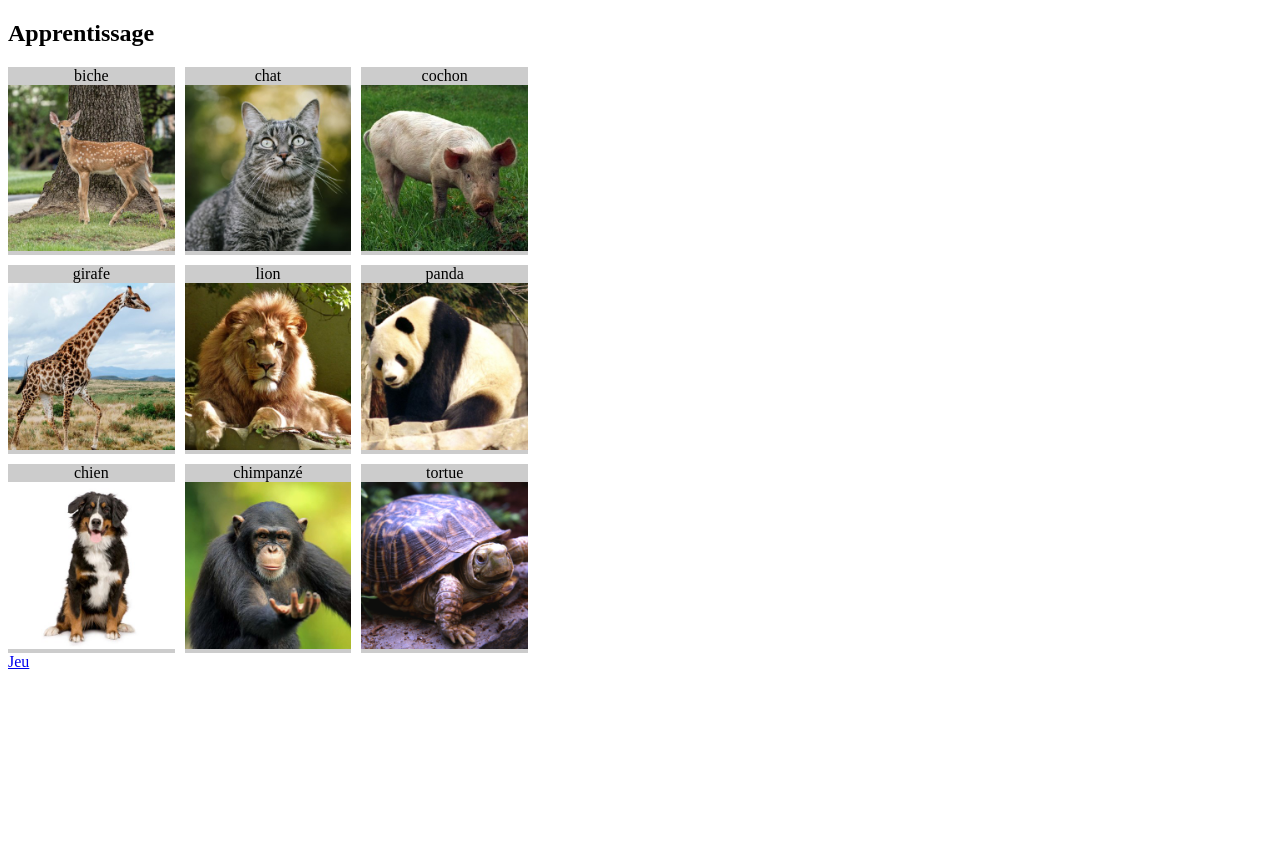
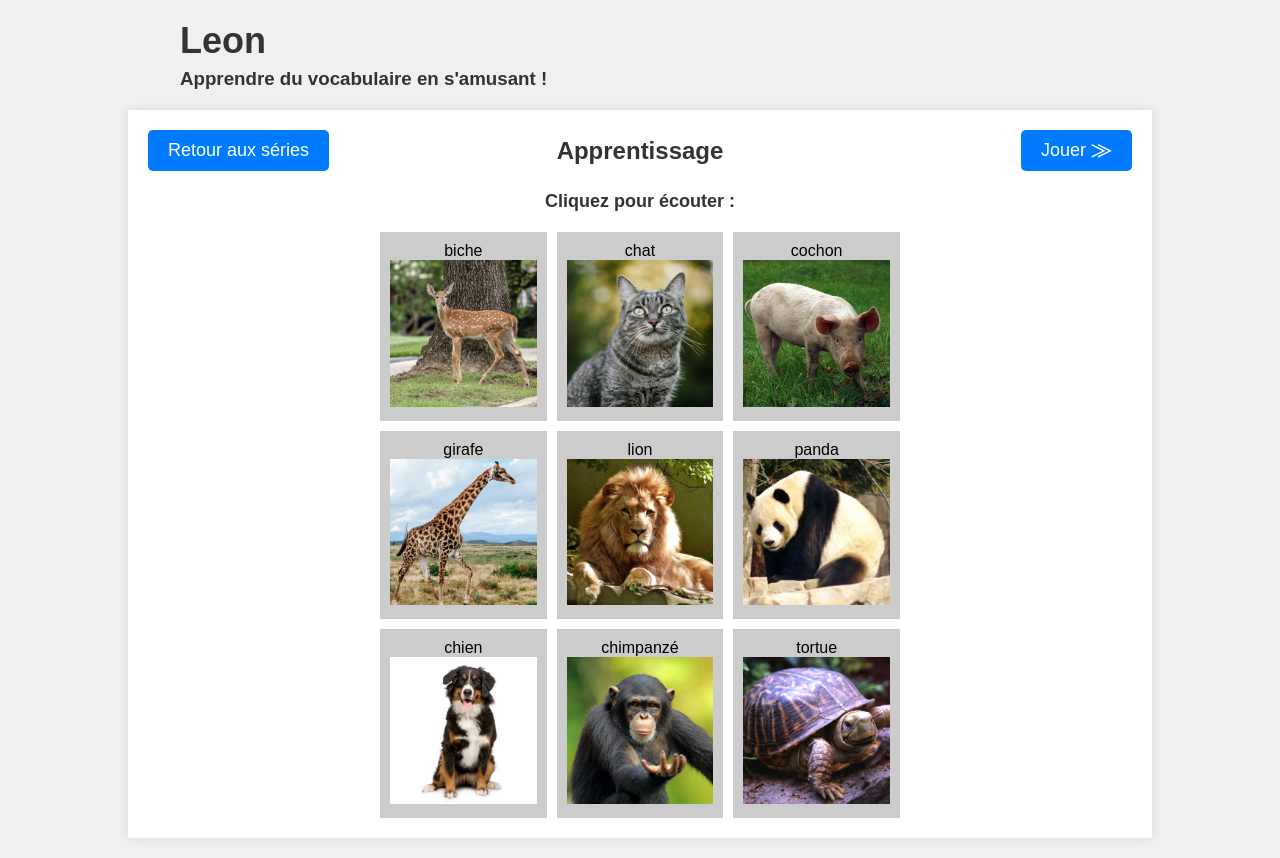
Before and after one commit to Hugo-COLLIN/LeonApp-VocabVoiceLearning, a website with bundled scripts: page src/index.html in a window 1280 px wide. Both pictures are taken after a click on the link "Apprentissage". Before the commit the page ends 800 px from the top, so only its background shows below. Built offline with nearby package versions, Linux system fonts and the light colour scheme.

Commit message:
Refactor and style (#10)
* simplification: initCells in Grid instead of implementing it

* extract gameSet to declare it 1 time only

* rename folder to sets

* rename folder to sets

* rename folder to sets

* better UI and UX

```diff
--- a/src/css/styles.css
+++ b/src/css/styles.css
@@ -1,26 +1,73 @@
-main > div {
-    display: none;
+* {
+    margin: 0;
+    padding: 0;
+    box-sizing: border-box;
+}
+
+body {
+    font-family: Arial, sans-serif;
+    background-color: #f0f0f0;
+    margin: 0;
+    padding: 0;
+}
+
+header {
+    padding: 20px;
+    width: 50vw;
+    margin-left: 2em
 }
 
 
-/**
---- PICTURE GRID ---
- */
+main {
+    width: 80%;
+    margin: 0 auto;
+}
+
+main > div {
+    display: none;
+    padding: 20px;
+    box-shadow: 0px 0px 10px 0px rgba(0,0,0,0.1);
+    background-color: white;
+    margin-bottom: 20px;
+}
+
+h1 {
+    /*text-align: center;*/
+    color: #333;
+    font-size: 36px;
+    vertical-align: baseline;
+    padding-bottom: 6px;
+}
+
+h3 {
+    color: #333;
+}
+
+h2 {
+    text-align: center;
+    color: #333;
+    font-size: 24px;
+    vertical-align: baseline;
+}
+
+h4 {
+    text-align: center;
+    color: #333;
+    font-size: 18px;
+}
+
 .grid {
     display: grid;
+    width: 520px;
     grid-gap: 10px;
-    width: 520px;
-}
-
-.temp {
-    grid-template-columns: repeat(3, 1fr);
-    grid-template-rows: repeat(3, 1fr);
+    margin: 20px auto 0 auto;
 }
 
 .cell {
     background: #ccc;
     text-align: center;
     position: relative;
+    padding: 10px;
 }
 
 .cell img {
@@ -28,16 +75,50 @@ main > div {
     height: auto;
 }
 
-/*.cell figcaption {*/
-/*    display: none;*/
-/*    position: absolute;*/
-/*    top: 0;*/
-/*    left: 0;*/
-/*    width: 100%;*/
-/*    height: 100%;*/
-/*    background: rgba(0, 0, 0, 0.5);*/
-/*    color: #fff;*/
-/*    justify-content: center;*/
-/*    align-items: center;*/
-/*    transition: all 0.3s ease-in-out;*/
+
+.button {
+    border: none;
+    display: inline-block;
+    background-color: #007BFF;
+    color: white;
+    padding: 10px 20px;
+    text-decoration: none;
+    border-radius: 5px;
+    transition: background-color 0.3s ease;
+    cursor: pointer;
+    font-size: 18px;
+}
+
+button:hover, .button:hover {
+    background-color: #0056b3;
+}
+
+:not(button) > a {
+    display: inline-block;
+    color: #007BFF;
+    text-decoration: none;
+}
+
+.page-head {
+    display: grid;
+    align-items: center;
+    grid-template-columns: repeat(3, 1fr);
+    grid-gap: 20px;
+    margin-bottom: 20px;
+}
+
+.inline > * {
+    display: inline-block;
+}
+
+.center {
+    text-align: center;
+}
+
+.right {
+    text-align: right;
+}
+
+/*.play-button {*/
+/*    cursor: pointer;*/
 /*}*/
--- a/src/index.html
+++ b/src/index.html
@@ -11,27 +11,50 @@
 </head>
 <body>
   <main>
-    <div id="language">
+    <header>
+      <h1>Leon</h1>
+      <h3>Apprendre du vocabulaire en s'amusant !</h3>
+    </header>
+
+    <div id="lang">
       <h2>Langue</h2>
-      <a href="#series">Séries</a>
+      <button><a href="#series">Séries</a></button>
     </div>
 
-    <div id="series">
+    <div id="sets">
       <h2>Séries</h2>
-      <a href="#learn">Apprentissage</a>
+      <a href="#learn" class="button">Apprentissage</a>
     </div>
 
     <div id="learn">
-      <h2>Apprentissage</h2>
+      <div class="page-head">
+        <div>
+          <a href="#sets" class="button">Retour aux séries</a>
+        </div>
+        <h2>Apprentissage</h2>
+        <div class="right">
+          <a href="#game" class="button">Jouer ⨠</a>
+        </div>
+      </div>
+      <h4>Cliquez pour écouter : </h4>
       <div class="grid-container"></div>
-      <a href="#game">Jeu</a>
+      <div class="right">
+
+      </div>
     </div>
 
     <div id="game">
-      <h2>Jeu d'apprentissage</h2>
+      <div class="page-head">
+        <div>
+          <a href="#learn" class="button">Retour à l'apprentissage</a>
+        </div>
+        <h2>Jeu</h2>
+      </div>
+      <div class="inline center">
+        <h4>Cliquez sur l'animal correspondant : </h4>
+        <button class="button play-button">🔁Réécouter</button>
+      </div>
       <div class="grid-container"></div>
-      <button class="play-button">Réécouter</button>
-      <a href="#series">Séries</a>
     </div>
   </main>
 
--- a/src/js/application/router/router.js
+++ b/src/js/application/router/router.js
@@ -8,7 +8,7 @@ export function initRouter() {
     const initialUrl =
       urlHash && checkAppPageExists(urlHash)
         ? urlHash
-        : 'series';
+        : 'sets';
 
     showAppPage(initialUrl);
 
--- a/src/js/elements/gameGrid/Grid.js
+++ b/src/js/elements/gameGrid/Grid.js
@@ -1,4 +1,5 @@
 import {NotImplementedError} from "../../application/errors/NotImplementedError.js";
+import {Cell} from "./Cell.js";
 
 /**
  * An abstract class representing a grid
@@ -24,7 +25,15 @@ export class Grid {
      * @param size - The size of the grid (size x size)
      */
     initCells(size = 3) {
-      throw new NotImplementedError();
+      for (let i = 0; i < size * size; i++) {
+        const cell = new Cell();
+        this.grid.appendChild(cell.getCell());
+        this.cells.add(cell);
+      }
+
+      // Set the grid size
+      this.grid.style.gridTemplateColumns = `repeat(${size}, 1fr)`;
+      this.grid.style.gridTemplateRows = `repeat(${size}, 1fr)`;
     }
 
     fillCells(gameSet) {
--- a/src/js/elements/gameGrid/GridGame.js
+++ b/src/js/elements/gameGrid/GridGame.js
@@ -1,5 +1,4 @@
 import {Grid} from "./Grid.js";
-import {Cell} from './Cell.js';
 import {SpeechSynthesis} from "../SpeechSynthesis.js";
 
 const WIN_MESSAGE = 'Bravo, vous avez gagné !';
@@ -20,18 +19,6 @@ export class GridGame extends Grid {
 
   saySelectedPictureName() {
     this.speechSynthesis.speak(this.selectedPictureName);
-  }
-
-  initCells(size = 3) {
-    for (let i = 0; i < size * size; i++) {
-      const cell = new Cell();
-      this.grid.appendChild(cell.getCell());
-      this.cells.add(cell);
-    }
-
-    // Set the grid size
-    this.grid.style.gridTemplateColumns = `repeat(${size}, 1fr)`;
-    this.grid.style.gridTemplateRows = `repeat(${size}, 1fr)`;
   }
 
   fillCells(gameSet) {
--- a/src/js/elements/gameGrid/GridLearning.js
+++ b/src/js/elements/gameGrid/GridLearning.js
@@ -1,4 +1,3 @@
-import { Cell } from './Cell.js';
 import {Grid} from "./Grid.js";
 
 /**
@@ -7,22 +6,6 @@ import {Grid} from "./Grid.js";
 export class GridLearning extends Grid {
     constructor(gridName, appendSelector) {
         super(gridName, appendSelector);
-    }
-
-    /**
-     * Add cells to the grid
-     * @param size - The size of the grid (size x size)
-     */
-    initCells(size = 3) {
-      for (let i = 0; i < size * size; i++) {
-        const cell = new Cell();
-        this.grid.appendChild(cell.getCell());
-        this.cells.add(cell);
-      }
-
-      // Set the grid size
-      this.grid.style.gridTemplateColumns = `repeat(${size}, 1fr)`;
-      this.grid.style.gridTemplateRows = `repeat(${size}, 1fr)`;
     }
 
     /**
--- a/src/js/pages/game.js
+++ b/src/js/pages/game.js
@@ -1,19 +1,6 @@
 import {GridGame} from "../elements/gameGrid/GridGame.js";
-import {GameSet} from "../elements/GameSet.js";
 
-export function initGameGrid() {
-  const gameSet = new GameSet('assets/grids/animals-1/', [
-    {name: 'biche.jpg', alt: 'biche'},
-    {name: 'chat.jpg', alt: 'chat'},
-    {name: 'cochon.jpg', alt: 'cochon'},
-    {name: 'girafe.jpg', alt: 'girafe'},
-    {name: 'lion.jpg', alt: 'lion'},
-    {name: 'panda.jpg', alt: 'panda'},
-    {name: 'chien.jpg', alt: 'chien'},
-    {name: 'chimpanze.jpg', alt: 'chimpanzé'},
-    {name: 'tortue.png', alt: 'tortue'},
-  ]);
-
+export function initGameGrid(gameSet) {
   const gridGame = new GridGame('gridGame', '#game > .grid-container', gameSet);
   gridGame.initCells(3);
   gridGame.fillCells(gameSet);
--- a/src/js/pages/pages.js
+++ b/src/js/pages/pages.js
@@ -1,5 +1,18 @@
 import {appendGrid} from "./training.js";
 import {initGameGrid} from "./game.js";
+import {GameSet} from "../elements/GameSet.js";
+
+const gameSet = new GameSet('assets/sets/animals-1/', [
+  {name: 'biche.jpg', alt: 'biche'},
+  {name: 'chat.jpg', alt: 'chat'},
+  {name: 'cochon.jpg', alt: 'cochon'},
+  {name: 'girafe.jpg', alt: 'girafe'},
+  {name: 'lion.jpg', alt: 'lion'},
+  {name: 'panda.jpg', alt: 'panda'},
+  {name: 'chien.jpg', alt: 'chien'},
+  {name: 'chimpanze.jpg', alt: 'chimpanzé'},
+  {name: 'tortue.png', alt: 'tortue'},
+]);
 
 export function initPagesContent() {
   initTrainingPage();
@@ -7,11 +20,11 @@ export function initPagesContent() {
 }
 
 function initTrainingPage() {
-  appendGrid();
+  appendGrid(gameSet);
 }
 
 function initGamePage() {
-  const gridGame = initGameGrid();
+  const gridGame = initGameGrid(gameSet);
   document.querySelector('#game').addEventListener('show', () => {
     gridGame.startGame();
   });
--- a/src/js/pages/training.js
+++ b/src/js/pages/training.js
@@ -1,21 +1,8 @@
 import {GridLearning} from "../elements/gameGrid/GridLearning.js";
-import {GameSet} from "../elements/GameSet.js";
 
-export function appendGrid() {
+export function appendGrid(gameSet) {
   const grid = new GridLearning('grid', '#learn > .grid-container');
   grid.initCells(3);
-
-  const gameSet = new GameSet('assets/grids/animals-1/', [
-    {name: 'biche.jpg', alt: 'biche'},
-    {name: 'chat.jpg', alt: 'chat'},
-    {name: 'cochon.jpg', alt: 'cochon'},
-    {name: 'girafe.jpg', alt: 'girafe'},
-    {name: 'lion.jpg', alt: 'lion'},
-    {name: 'panda.jpg', alt: 'panda'},
-    {name: 'chien.jpg', alt: 'chien'},
-    {name: 'chimpanze.jpg', alt: 'chimpanzé'},
-    {name: 'tortue.png', alt: 'tortue'},
-  ]);
 
   grid.fillCells(gameSet);
 }
```
Also changed, not shown: src/assets/sets/animals-1/biche.jpg (renamed from src/assets/grids/animals-1/biche.jpg), src/assets/sets/animals-1/chat.jpg (renamed from src/assets/grids/animals-1/chat.jpg), src/assets/sets/animals-1/chien.jpg (renamed from src/assets/grids/animals-1/chien.jpg), src/assets/sets/animals-1/chimpanze.jpg (renamed from src/assets/grids/animals-1/chimpanze.jpg), src/assets/sets/animals-1/cochon.jpg (renamed from src/assets/grids/animals-1/cochon.jpg), src/assets/sets/animals-1/girafe.jpg (renamed from src/assets/grids/animals-1/girafe.jpg), src/assets/sets/animals-1/lion.jpg (renamed from src/assets/grids/animals-1/lion.jpg), src/assets/sets/animals-1/panda.jpg (renamed from src/assets/grids/animals-1/panda.jpg), src/assets/sets/animals-1/singe.jpg (renamed from src/assets/grids/animals-1/singe.jpg), src/assets/sets/animals-1/tortue.jpg (renamed from src/assets/grids/animals-1/tortue.jpg), src/assets/sets/animals-1/tortue.png (renamed from src/assets/grids/animals-1/tortue.png).
